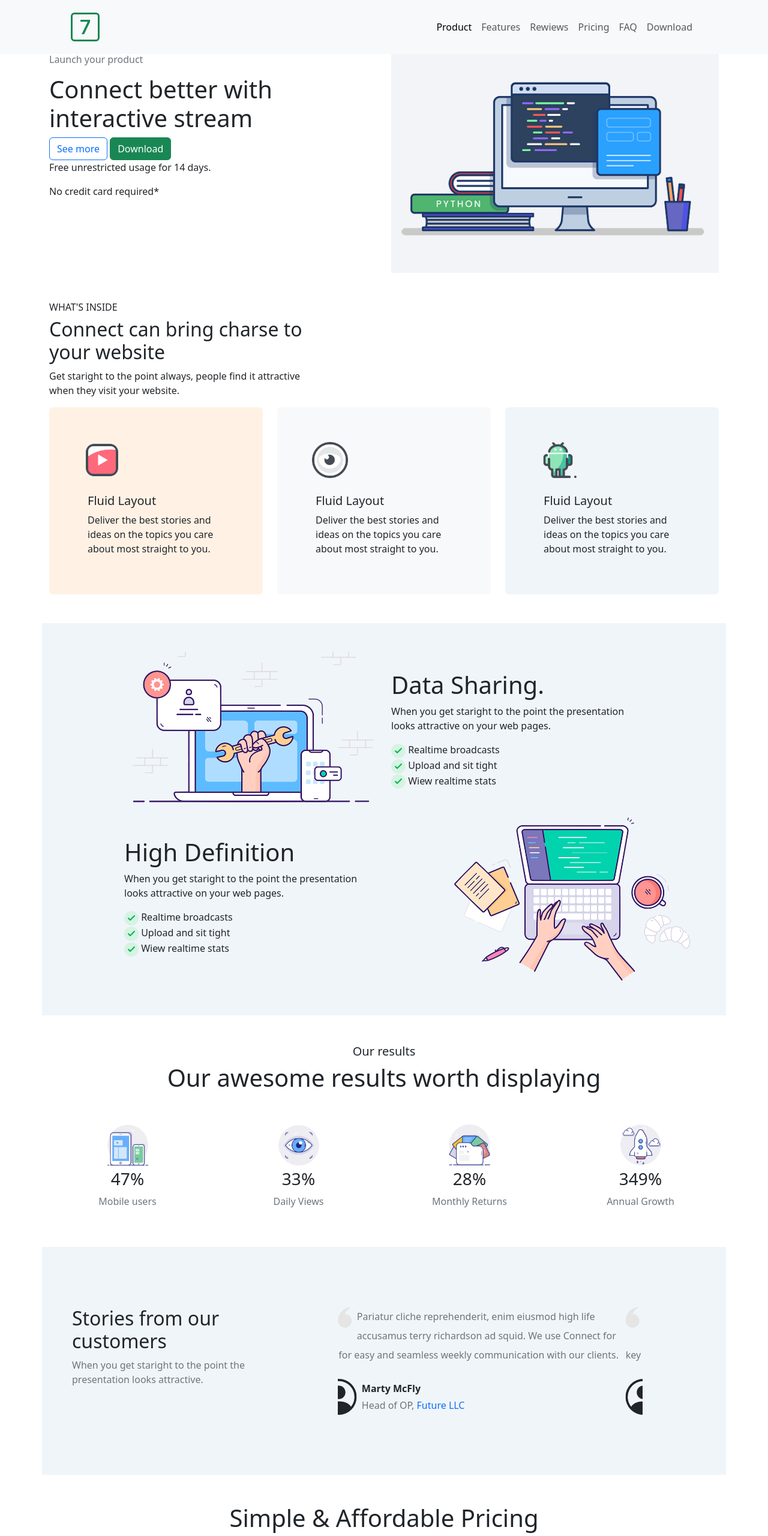
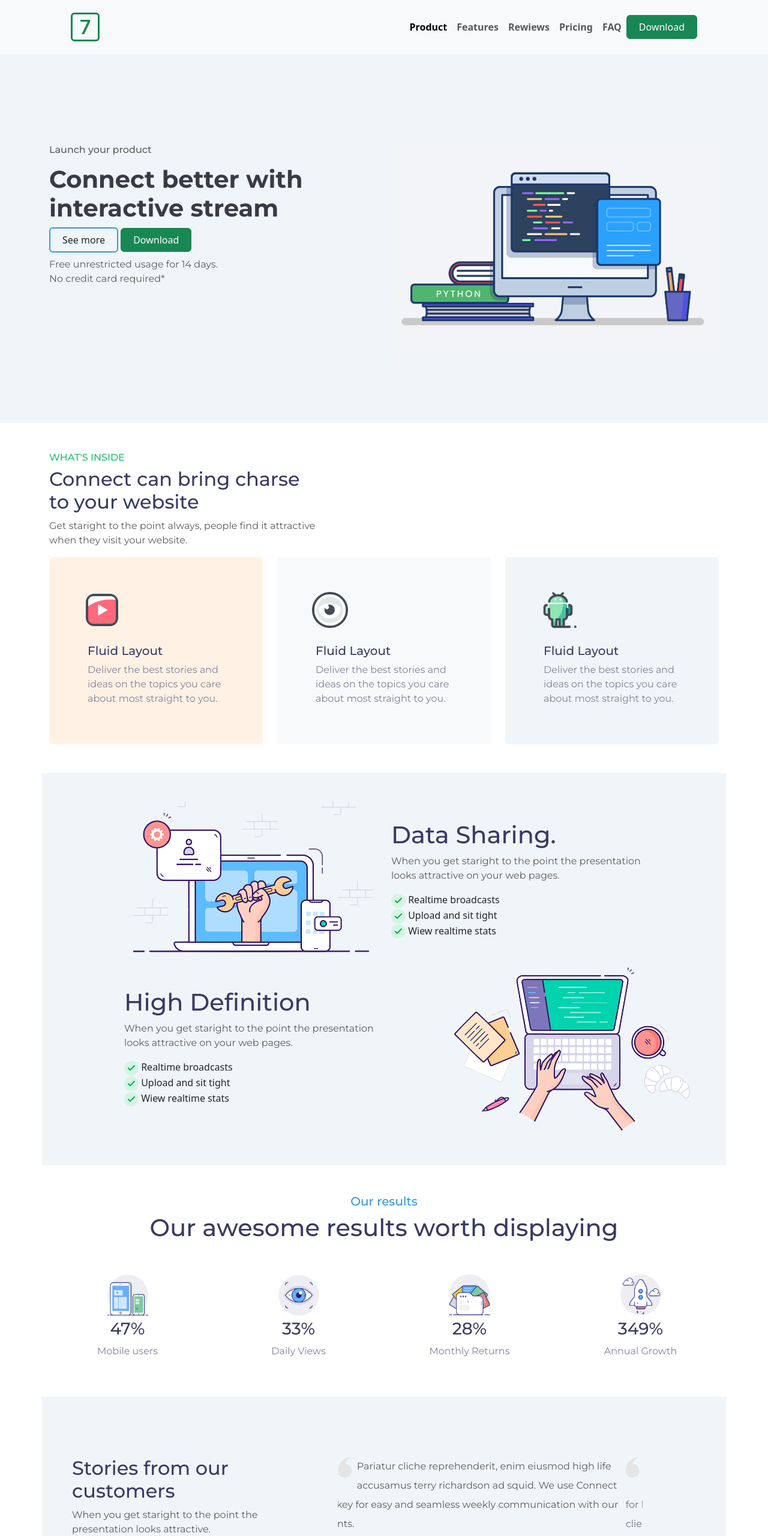
Before and after one commit to Shokhrukh-Barotov/Bootstrap, a plain HTML site: page index.html in a window 1280 px wide. Shown: the top 2561 px of the page at 60% size. Drawn offline with nearby package versions, Linux system fonts and the light colour scheme; files whose address does not match are found by name.

Commit message:
Update all colors and text styles

```diff
--- a/CSS/custom.css
+++ b/CSS/custom.css
@@ -4,6 +4,69 @@
     }
 }
 
+/* Text colors */
+
+.text-dark-custom {
+    color: #3a3a47 !important;
+}
+
+.text-grey-custom {
+    color: #5c5c5c !important;
+}
+
+.text-light-grey-custom {
+    color: #818198 !important;
+}
+
+.text-dark-blue-custom {
+    color: #383b61 !important ;
+}
+
+.text-blue-custom {
+    color: #3498db !important
+}
+
+.text-green-custom {
+    color: #21bf73 !important;
+}
+
+/* Background colors */
+
+.bg-primary-custom {
+    background-color: #f0f5f9 !important;
+}
+
+/* Forms and buttons */
+
+.btn {
+    padding: 0 20px;
+    line-height: 38px;
+}
+
+.btn-blue-custom {
+    border: 2px solid #3498db;
+}
+
+.btn-blue-custom:hover{
+    background-color: #3498db;
+    color: #ffffff;
+}
+
+.btn-success-custom {
+    border: 2px solid #21bf73;
+    background-color: #21bf73;
+    color: #ffffff;
+}
+
+.btn-success-custom:hover{
+    color: #ffffff;
+}
+
+/*Font*/
+
+h1, h2, h3, h4, h5, h6, p{
+    font-family: "Montserrat";
+}
 /*Navigation menu*/
 
 .navbar-brand {
@@ -23,7 +86,6 @@
 /*Home*/
 
 .home {
-    background-color: #f0f5f9;
     padding: 150px 0 100px 0;
 }
 
--- a/index.html
+++ b/index.html
@@ -24,7 +24,7 @@
         <button class="navbar-toggler" type="button" data-bs-toggle="collapse" data-bs-target="#navbarSupportedContent" aria-controls="navbarSupportedContent" aria-expanded="false" aria-label="Toggle navigation">
           <span class="navbar-toggler-icon"></span>
         </button>
-        <div class="collapse navbar-collapse flex-grow-0" id="navbarSupportedContent">
+        <div class="collapse navbar-collapse flex-grow-0 fw-bold" id="navbarSupportedContent">
           <ul class="navbar-nav me-auto mb-2 mb-lg-0 navbar-right">
             <li class="nav-item">
               <a class="nav-link active" aria-current="page" href="#home">Product</a>
@@ -42,7 +42,7 @@
               <a class="nav-link" href="#">FAQ</a>
             </li>
             <li class="nav-item">
-              <a class="nav-link btn btn-outline-success" href="#">Download</a>
+              <button class="btn btn-success" type="button">Download</button>
             </li>
           </ul>
         </div>
@@ -53,24 +53,24 @@
 
   <!--Home-->
 
-  <section>
-    <div class="container" id="home">
+  <section class="home bg-primary-custom" id="home">
+    <div class="container">
       <div class="row flex-column-reverse flex-md-row text-center text-md-start">
           <div class="col-12 col-md-6">
-            <h6 class="text-secondary mb-3">
+            <h6 class="mb-3 text-grey-custom">
               Launch your product
             </h6>
-            <h1>
+            <h1 class="text-dark-custom fw-bolder">
                 Connect better with <br> interactive stream
             </h1>
-            <button type="button" class="btn btn-outline-primary">
+            <button type="button" class="btn btn-blue-custom">
               See more
             </button>
             <button type="button" class="btn btn-success">
               Download
             </button>
-            <p>Free unrestricted usage for 14 days.</p>
-            <p>No credit card required*</p>
+            <p class="mb-0 mt-2 text-grey-custom">Free unrestricted usage for 14 days.</p>
+            <p class="text-grey-custom">No credit card required*</p>
           </div>
           <div class="col-12 col-md-6">
             <img src="./images/head.png" alt="Main image" class="img-fluid">
@@ -87,11 +87,11 @@
     <div class="container">
       <div class="row">
         <div class="col-12 col-md-5">
-          <h6>WHAT'S INSIDE</h6>
-          <h2>
+          <h6 class="text-green-custom">WHAT'S INSIDE</h6>
+          <h2 class="text-dark-blue-custom">
             Connect can bring charse to your website
           </h2>
-          <p>
+          <p class="text-grey-custom">
             Get staright to the point always, people find it attractive when they visit your website.
           </p>
         </div>
@@ -101,10 +101,10 @@
           <div class="card border-0 p-5 about__card-1">
             <img src="./images/cat1.png" class="card-img-top about__card-image" alt="...">
             <div class="card-body">
-              <h5 class="card-title">
+              <h5 class="card-title text-dark-blue-custom">
                 Fluid Layout
               </h5>
-              <p class="card-text">
+              <p class="card-text text-light-grey-custom">
                 Deliver the best stories and ideas on the topics you care about most straight to you.
               </p>
             </div>
@@ -115,10 +115,10 @@
           <div class="card border-0 p-5 about__card-2">
             <img src="./images/cat2.png" class="card-img-top about__card-image" alt="...">
             <div class="card-body">
-              <h5 class="card-title">
+              <h5 class="card-title text-dark-blue-custom">
                 Fluid Layout
               </h5>
-              <p class="card-text">
+              <p class="card-text text-light-grey-custom">
                 Deliver the best stories and ideas on the topics you care about most straight to you.
               </p>
             </div>
@@ -129,10 +129,10 @@
           <div class="card border-0 p-5 about__card-3">
             <img src="./images/cat3.png" class="card-img-top about__card-image" alt="...">
             <div class="card-body">
-              <h5 class="card-title">
+              <h5 class="card-title text-dark-blue-custom">
                 Fluid Layout
               </h5>
-              <p class="card-text">
+              <p class="card-text text-light-grey-custom">
                 Deliver the best stories and ideas on the topics you care about most straight to you.
               </p>
             </div>
@@ -153,8 +153,8 @@
           <img src="./images/support.png" alt="Image" class="img-fluid">
         </div>
         <div class="col-12 col-md-5 d-flex flex-column justify-content-center">
-          <h1>Data Sharing.</h1>
-          <p>When you get staright to the point the presentation looks attractive on your web pages.</p>
+          <h1 class="text-dark-blue-custom">Data Sharing.</h1>
+          <p class="text-grey-custom">When you get staright to the point the presentation looks attractive on your web pages.</p>
           <ul class="list-unstyled">
             <li>
               <img src="./images/tick.svg">
@@ -176,8 +176,8 @@
           <img src="./images/write.png" alt="Image" class="img-fluid">
         </div>
         <div class="col-12 col-md-5 d-flex flex-column justify-content-center">
-          <h1>High Definition</h1>
-          <p>When you get staright to the point the presentation looks attractive on your web pages.</p>
+          <h1 class="text-dark-blue-custom">High Definition</h1>
+          <p class="text-grey-custom">When you get staright to the point the presentation looks attractive on your web pages.</p>
           <ul class="list-unstyled">
             <li>
               <img src="./images/tick.svg">
@@ -203,31 +203,31 @@
 
   <section id="results">
     <div class="container-md text-center">
-      <h5>Our results</h5>
-      <h1 class="mb-5">Our awesome results worth displaying</h1>
+      <h5 class="text-blue-custom">Our results</h5>
+      <h1 class="mb-5 text-dark-blue-custom">Our awesome results worth displaying</h1>
       <div class="row">
         <div class="col-6 col-sm-3">
           <img src="./images/f1.png"class="image-fluid about__card-image">
-          <h3>47%</h3>
-          <p class="text-secondary">Mobile users</p>
+          <h3 class="text-dark-blue-custom">47%</h3>
+          <p class="text-light-grey-custom">Mobile users</p>
         </div>
 
         <div class="col-6 col-sm-3">
           <img src="./images/f2.png"class="image-fluid about__card-image">
-          <h3>33%</h3>
-          <p class="text-secondary">Daily Views</p>
+          <h3 class="text-dark-blue-custom">33%</h3>
+          <p class="text-light-grey-custom">Daily Views</p>
         </div>
 
         <div class="col-6 col-sm-3">
           <img src="./images/f3.png"class="image-fluid about__card-image">
-          <h3>28%</h3>
-          <p class="text-secondary">Monthly Returns</p>
+          <h3 class="text-dark-blue-custom">28%</h3>
+          <p class="text-light-grey-custom">Monthly Returns</p>
         </div>
 
         <div class="col-6 col-sm-3">
           <img src="./images/f4.png"class="image-fluid about__card-image">
-          <h3>349%</h3>
-          <p class="text-secondary">Annual Growth</p>
+          <h3 class="text-dark-blue-custom">349%</h3>
+          <p class="text-light-grey-custom">Annual Growth</p>
         </div>
       </div>
     </div>
@@ -240,8 +240,8 @@
     <div class="container reviews__container">
       <div class="row">
         <div class="col-12 col-md-4 mb-5 mb-md-0">
-          <h2>Stories from our customers</h2>
-          <p class="text-secondary">
+          <h2 class="text-dark-blue-custom">Stories from our customers</h2>
+          <p class="text-grey-custom">
           When you get staright to the point the presentation looks attractive.
           </p>
         </div>
@@ -252,7 +252,7 @@
             <div class="carousel-item active">
               <div>
                 <img src="./images/quote.svg" alt="Quote svg" style="width: 60px;" class="float-start pe-2">
-                <p class="text-secondary lh-lg">
+                <p class="text-grey-custom lh-lg">
                   Pariatur cliche reprehenderit, enim eiusmod high life accusamus terry
                   richardson ad squid. We use Connect for key for easy and seamless
                   weekly communication with our clients.
@@ -267,9 +267,9 @@
                   <p class="mb-1">
                     <strong>Marty McFly</strong>
                   </p>
-                  <p class="mb-0 text-secondary">
+                  <p class="mb-0 ttext-grey-custom">
                     Head of OP,
-                    <a href="#" class="text-decoration-none">Future LLC</a>
+                    <a href="#" class="text-decoration-none text-blue-custom">Future LLC</a>
                   </p>
                 </div>
               </div>
@@ -341,21 +341,21 @@
 
   <section class="my-5" id="pricing">
     <div class="container text-center">
-      <h1>Simple & Affordable Pricing</h1>
-      <p class="mb-5 text-secondary">Our plans are designed to meet the requirements of both beginners
+      <h1 class="text-dark-blue-custom">Simple & Affordable Pricing</h1>
+      <p class="mb-5 text-light-grey-custom">Our plans are designed to meet the requirements of both beginners
         and players. Get the right plan that suits you.</p>
       <div class="row">
         <div class="col-12 offset-md-1 col-md-5 mb-4 mb-md-0">
           <div class="card border-0 p-5 pricing__card">
             <div class="card-body">
-              <h2 class="card-title">Basic Free</h2>
-              <p class="text-secondary">
+              <h2 class="card-title text-dark-blue-custom">Basic Free</h2>
+              <p class="text-light-grey-custom">
                 Limited features
               </p>
               <img src="./images/f1.png" alt="Pricing" style="width: 120px;">
               <p class="card-text">
-                <p class="fs-1 fw-light mb-0">Free</p>
-                <p>One year</p>
+                <p class="fs-1 fw-light mb-0 text-grey-custom">Free</p>
+                <p class="text-grey-custom">One year</p>
               </p>
               <a href="#" class="btn btn-success">Download</a>
             </div>
@@ -365,20 +365,23 @@
         <div class="col-12 col-md-5">
           <div class="card border-0 p-5 pricing__card">
             <div class="card-body">
-              <h2 class="card-title">Premium</h2>
-              <p class="text-secondary">
+              <h2 class="card-title text-dark-blue-custom">Premium</h2>
+              <p class="text-light-grey-custom">
                 Unlimited Lifetime
               </p>
               <img src="./images/f3.png" alt="Pricing" style="width: 120px;">
               <p class="card-text">
-                <p class="fs-1 fw-light mb-0">$99.99</p>
-                <p>Lifetime</p>
+                <p class="fs-1 fw-light mb-0 text-grey-custom">$49.99</p>
+                <p class="text-grey-custom">Lifetime</p>
               </p>
-              <a href="#" class="btn btn-success">Download</a>
+              <a href="#" class="btn btn-success">Subscribe</a>
             </div>
           </div>
         </div>
       </div>
+      <p class="mt-2 text-light-grey-custom">
+        * Refund requests can be accepted with in 10 days of the purchase.
+      </p>
     </div>
   </section>
 
@@ -388,13 +391,13 @@
 
   <section class="faq my-5" id="faq">
     <div class="container faq__container">
-      <h1>Frequently Asked Queries</h1>
-      <p class="text-secondary">
+      <h1 class="text-dark-blue-custom">Frequently Asked Queries</h1>
+      <p class="text-grey-custom">
         Pariatur cliche reprehenderit, enim eiusmod high life accusamus terry richardson ad squid.
       </p>
-      <p class="text-secondary">
+      <p class="text-grey-custom">
         Still have questions?
-        <a href="#" class="text-decoration-none">Contact us</a>
+        <a href="#" class="text-decoration-none text-blue-custom">Contact us</a>
       </p>
       <div class="accordion accordion-flush" id="accordionFlushExample">
         <div class="row my-5">
@@ -475,8 +478,8 @@
     <div class="container text-center mb-5">
       <div class="row">
         <div class="col-11 offset-1 col-md-6 offset-md-3">
-          <h6 class="text-success">START YOUR TRIAL</h6>
-          <h2>Connect is made just for you. Ready to build your next project</h2>
+          <h6 class="text-green-custom">START YOUR TRIAL</h6>
+          <h2 class="text-dark-blue-custom">Connect is made just for you. Ready to build your next project</h2>
         </div>
         <div class="col-11 offset-1 col-md-6 offset-md-3 mt-3">
           <div class="input-group mb-3 px-5">
```
